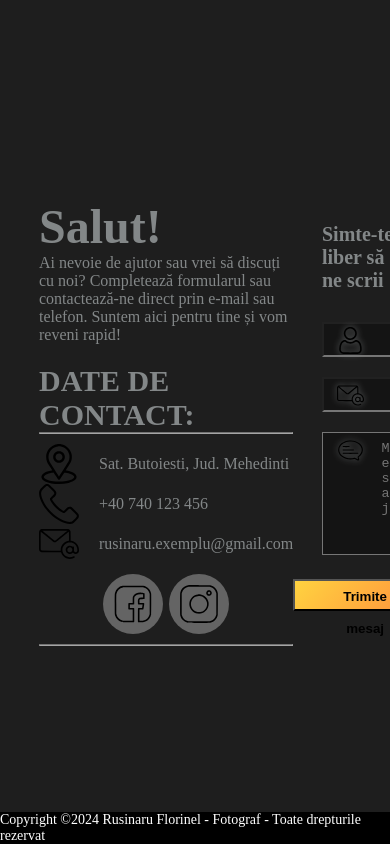
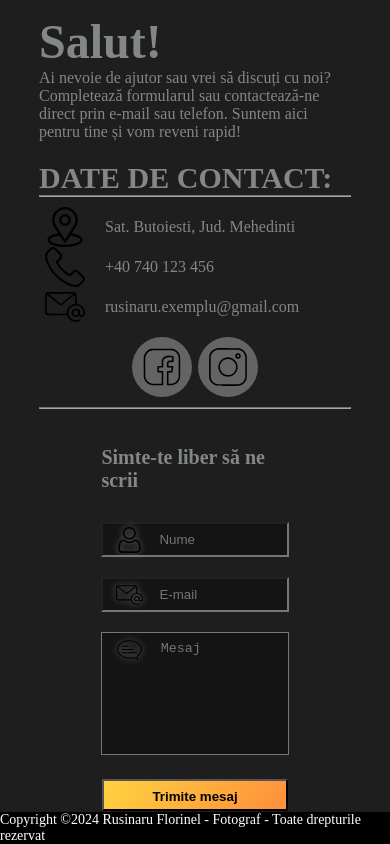
Before and after one commit to Radu309/photographer-frontend, a React (Vite) app: page /contact in a window 390 px wide. Built offline with nearby package versions, Linux system fonts and the light colour scheme.

Commit message:
update contact-page

```diff
--- a/src/styles/Contact.css
+++ b/src/styles/Contact.css
@@ -11,6 +11,7 @@
 
 .contact-container {
     display: flex;
+    flex-direction: row-reverse;
     height: 100%;
     width: 80%;
 }
@@ -31,37 +32,25 @@
     justify-content: center;
     align-items: center;
 }
+@media (max-width: 1024px) {
+    .contact-container {
+        display: flex;
+        flex-direction: row-reverse;
+    }
+}
 
-/*#contact {*/
-/*    position: relative;*/
-/*    display: flex;*/
-/*    flex-direction: column;*/
-/*    align-items: center;*/
-/*    align-content: center;*/
-/*    width: 100%;*/
-/*    height: 100vh;*/
-/*    background-color: rgb(30, 30, 30);*/
-/*}*/
+/* Responsivitate pentru ecrane mici (telefon) */
+@media (max-width: 768px) {
+    .contact-container {
+        display: flex;
+        flex-direction: column;
+    }
+}
 
-/*.contact-container {*/
-/*    display: flex;*/
-/*    height: 100%;*/
-/*    width: 80%;*/
-/*}*/
-/*.contact-info {*/
-/*    flex: 1;*/
-/*    order: 1;*/
-/*    display: flex;*/
-/*    flex-direction: column;*/
-/*    justify-content: center;*/
-/*}*/
-/*.contact-form {*/
-/*    flex: 1;*/
-/*    order: 2;*/
-/*    width: 100%;*/
-/*    height:100%;*/
-/*    display: flex;*/
-/*    flex-direction: row;*/
-/*    justify-content: center;*/
-/*    align-items: center;*/
-/*}*/
+/* Responsivitate pentru ecrane foarte mici (telefoane mici) */
+@media (max-width: 480px) {
+    .contact-container {
+        display: flex;
+        flex-direction: column;
+    }
+}
```
